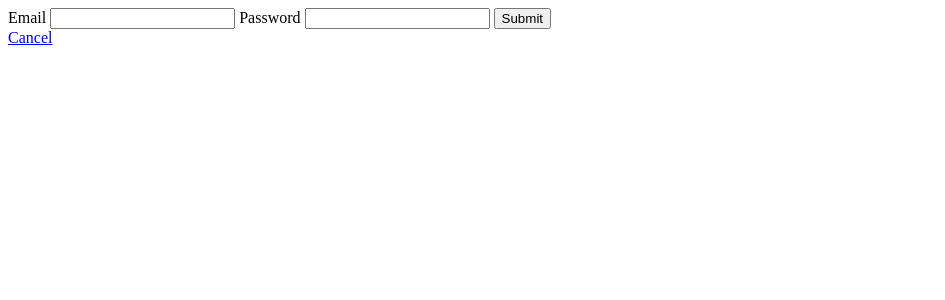
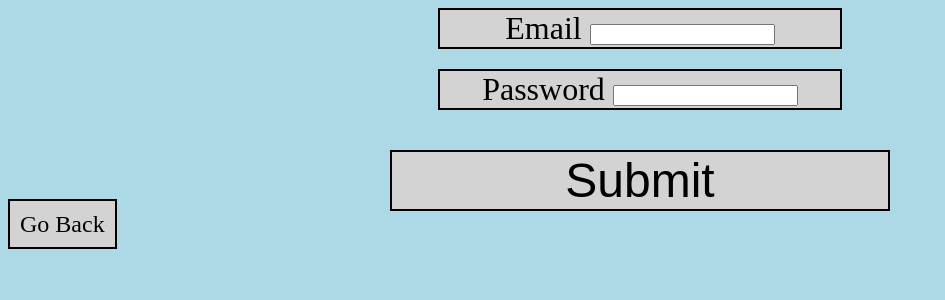
Before and after one commit to zmwaite182/retirement_home_management, a PHP site: page /login.php in a window 1280 px wide. Shown: the top 300 px of the page, without its empty margins (0-945 px from the left). Run offline with PHP 8.4, Linux system fonts and the light colour scheme.

Commit message:
Add styling

```diff
--- a/add_role.php
+++ b/add_role.php
@@ -7,6 +7,7 @@
   <head>
     <meta charset="utf-8">
     <title>Add Role</title>
+    <link rel="stylesheet" type="text/css" href="styles.css">
   </head>
   <body>
 <?php
--- a/appointments.php
+++ b/appointments.php
@@ -6,9 +6,8 @@
 <html lang="en">
 <head>
     <meta charset="UTF-8">
-    <meta name="viewport" content="width=device-width, initial-scale=1.0">
-    <meta http-equiv="X-UA-Compatible" content="ie=edge">
     <title>Appointments for Patient</title>
+    <link rel="stylesheet" type="text/css" href="styles.css">
 </head>
 <body>
     <?php
--- a/assign_patients.php
+++ b/assign_patients.php
@@ -7,9 +7,8 @@
 <html lang="en">
 <head>
     <meta charset="UTF-8">
-    <meta name="viewport" content="width=device-width, initial-scale=1.0">
-    <meta http-equiv="X-UA-Compatible" content="ie=edge">
     <title>Assign Patients</title>
+    <link rel="stylesheet" type="text/css" href="styles.css">
 </head>
     <body>
         <?php
--- a/care_giver_home.php
+++ b/care_giver_home.php
@@ -7,6 +7,7 @@
   <head>
     <meta charset="utf-8">
     <title>Care Giver's Home</title>
+    <link rel="stylesheet" type="text/css" href="styles.css">
   </head>
   <body>
 <?php
--- a/create_doctor_app.php
+++ b/create_doctor_app.php
@@ -7,6 +7,7 @@
   <head>
     <meta charset="utf-8">
     <title>Create Doctor Appointment</title>
+    <link rel="stylesheet" type="text/css" href="styles.css">
   </head>
   <body>
 <?php
--- a/doctor_home.php
+++ b/doctor_home.php
@@ -7,6 +7,7 @@
   <head>
     <meta charset="utf-8">
     <title>Home</title>
+    <link rel="stylesheet" type="text/css" href="styles.css">
   </head>
   <body>
 <?php
--- a/login.php
+++ b/login.php
@@ -7,18 +7,21 @@
 <html lang="en">
 <head>
     <meta charset="UTF-8">
-    <meta name="viewport" content="width=device-width, initial-scale=1.0">
-    <meta http-equiv="X-UA-Compatible" content="ie=edge">
-    <title>Document</title>
+    <title>Login</title>
+    <link rel="stylesheet" type="text/css" href="styles.css">
 </head>
 <body>
-    <form method="post">
-        <label for="email">Email</label>
-        <input type="text" name="email" required>
-        <label for="password">Password</label>
-        <input type="password" name="password" required>
-        <input type="submit" name="grant_access">
-    </form>
+    <div class='container'>
+        <form method="post" class='login_form'>
+            <label for="email">
+                Email <input type="text" name="email" required>
+            </label>
+            <label for="password">
+                Password <input type="password" name="password" required>
+            </label>
+            <input type="submit" name="grant_access">
+        </form>
+    </div>
 
     <?php
         if (isset($_POST['grant_access'])) {
@@ -52,6 +55,6 @@
         }
     ?>
 
-    <a href="./index.php">Cancel</a>
+    <a href="./index.php" class='go_back'>Go Back</a>
 </body>
 </html>
--- a/patient_home.php
+++ b/patient_home.php
@@ -7,6 +7,7 @@
   <head>
     <meta charset="utf-8">
     <title>Home</title>
+    <link rel="stylesheet" type="text/css" href="styles.css">
   </head>
   <body>
 <?php
--- a/payments.php
+++ b/payments.php
@@ -7,9 +7,8 @@
 <html lang="en">
     <head>
         <meta charset="UTF-8">
-        <meta name="viewport" content="width=device-width, initial-scale=1.0">
-        <meta http-equiv="X-UA-Compatible" content="ie=edge">
         <title>Payments</title>
+        <link rel="stylesheet" type="text/css" href="styles.css">
     </head>
     <body>
 
--- a/reg_approval.php
+++ b/reg_approval.php
@@ -7,7 +7,8 @@
 <html lang="en">
 <head>
     <meta charset="UTF-8">
-    <title>Document</title>
+    <title>Registration Approval</title>
+    <link rel="stylesheet" type="text/css" href="styles.css">
 </head>
 <body>
     <table>
--- a/roster.php
+++ b/roster.php
@@ -8,6 +8,7 @@
    <head>
      <meta charset="utf-8">
      <title>Create Roster</title>
+     <link rel="stylesheet" type="text/css" href="styles.css">
    </head>
    <body>
 
--- /dev/null
+++ b/styles.css
@@ -0,0 +1,50 @@
+/* BODY */
+
+body {
+    background-color: lightblue;
+}
+
+/* HEADINGS */
+
+h1 {
+    text-align: center;
+    font-size: 4rem;
+}
+
+/* FORMS */
+
+.login_form {
+    text-align: center;
+    width: 600px;
+    margin: 0 auto;
+}
+
+.login_form input[type='submit'] {
+    margin-top: 20px;
+    font-size: 3rem;
+    background-color: lightgray;
+    width: 500px;
+    border: 2px solid black;
+}
+
+.login_form label {
+    font-size: 2rem;
+    display: block;
+    background-color: lightgray;
+    border: 2px solid black;
+    margin: 0 auto 20px;
+    width: 400px;
+}
+
+
+
+/* BUTTONS */
+
+.go_back {
+    background-color: lightgray;
+    text-decoration: none;
+    border: 2px solid black;
+    padding: 10px;
+    font-size: 1.5rem;
+    color: black;
+}
--- a/view_roster.php
+++ b/view_roster.php
@@ -8,6 +8,7 @@ include_once 'db.php';
   <head>
     <meta charset="utf-8">
     <title>View Roster</title>
+    <link rel="stylesheet" type="text/css" href="styles.css">
   </head>
   <body>
 
```
Also changed, not shown: employees.php (+14 -0 lines), index.php (+6 -2 lines), patients.php (+14 -0 lines), register.php (+4 -5 lines), report.php (+11 -0 lines).
